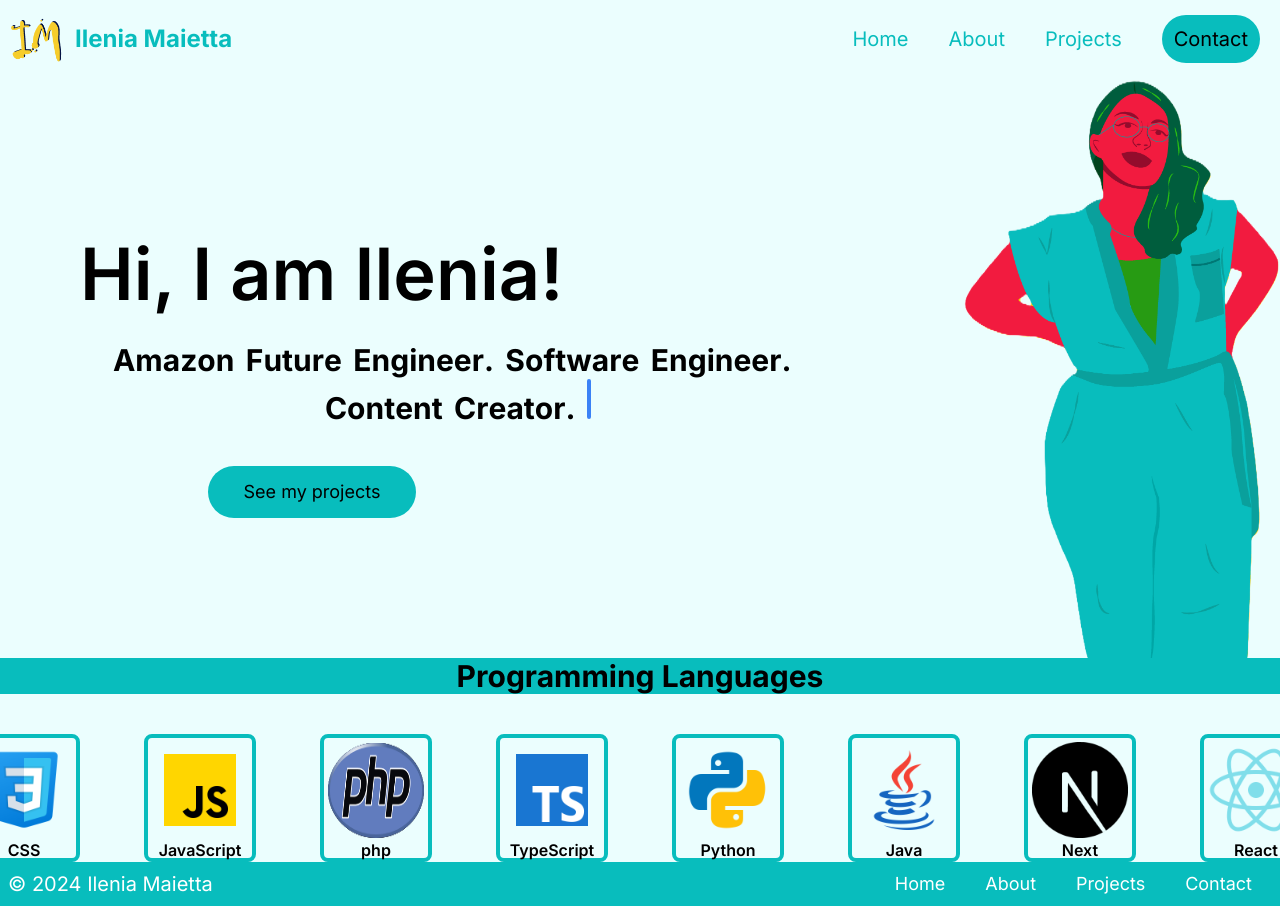
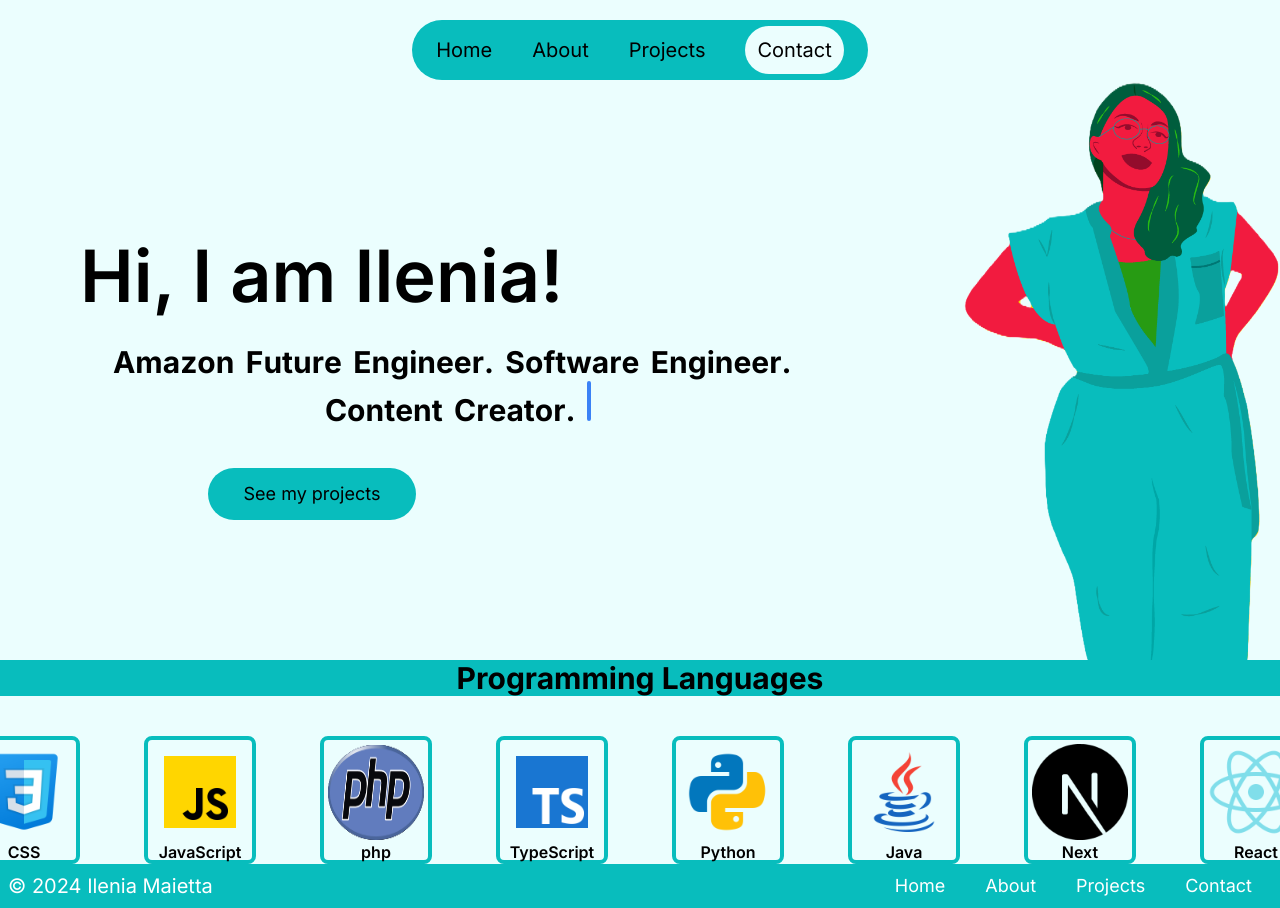
Before and after one commit to ileniadigital/ileniadigital.github.io, a Next.js app: page / in a window 1280 px wide. Shown: the top 908 px of the page. Built offline with nearby package versions, Linux system fonts and the light colour scheme.

Commit message:
changed navigation styling (again)

```diff
--- a/app/globals.css
+++ b/app/globals.css
@@ -2,10 +2,18 @@
 @tailwind components;
 @tailwind utilities;
 
+/* Main styles for buttons */
 .btn {
   @apply bg-main text-black hover:text-black hover:bg-main rounded-full p-3 hover:text-2xl hover:font-bold;
 }
 
+/* Inverted colours button */
+/* For backgrounds in main colours */
+.btn-inv {
+  @apply bg-offwhite text-black hover:text-black rounded-full p-3 hover:text-2xl hover:font-bold;
+}
+
+/* Styling for links */
 .lnk {
   @apply hover:text-2xl hover:font-bold;
 }
--- a/app/ui/nav.tsx
+++ b/app/ui/nav.tsx
@@ -4,14 +4,14 @@ import Image from "next/image";
 export default function Nav() {
     return (
         <nav className="flex flex-row items-center w-full">
-            {/* Logo */}
+            {/* Logo
             <div className="flex flex-row items-center">
                 <a href="/"><Image src="/images/branding/logo.png" alt="Blue and yellow logo of letter I and M" width={75} height={75} /></a>
                 <h1 className="text-2xl text-main font-bold">Ilenia Maietta</h1>
-            </div>
+            </div> */}
 
             {/* Navigational menu */}
-            <ul className="flex flex-row gap-10 ml-auto mr-5 text-main text-xl">
+            <ul className="flex flex-row gap-10 ml-auto mr-auto mt-5 text-black text-xl bg-main rounded-full p-4 px-6">
                 <li>
                     <a href="/" className="lnk">Home</a>
                 </li>
@@ -22,7 +22,7 @@ export default function Nav() {
                     <a href="/projects" className="lnk">Projects</a>
                 </li>
                 <li>
-                    <button><a href="/contact" className="btn">Contact</a></button>
+                    <button><a href="/contact" className="btn-inv">Contact</a></button>
                 </li>
             </ul>
         </nav>
```
